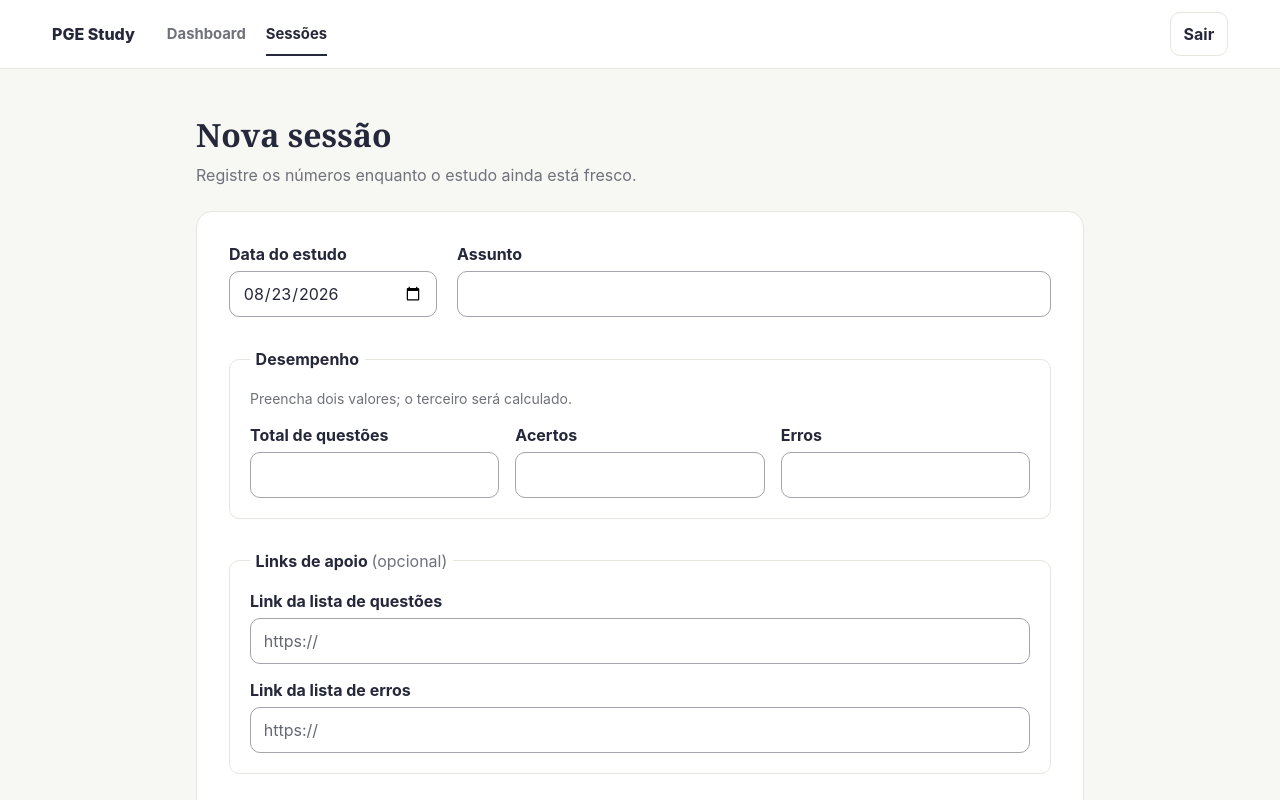
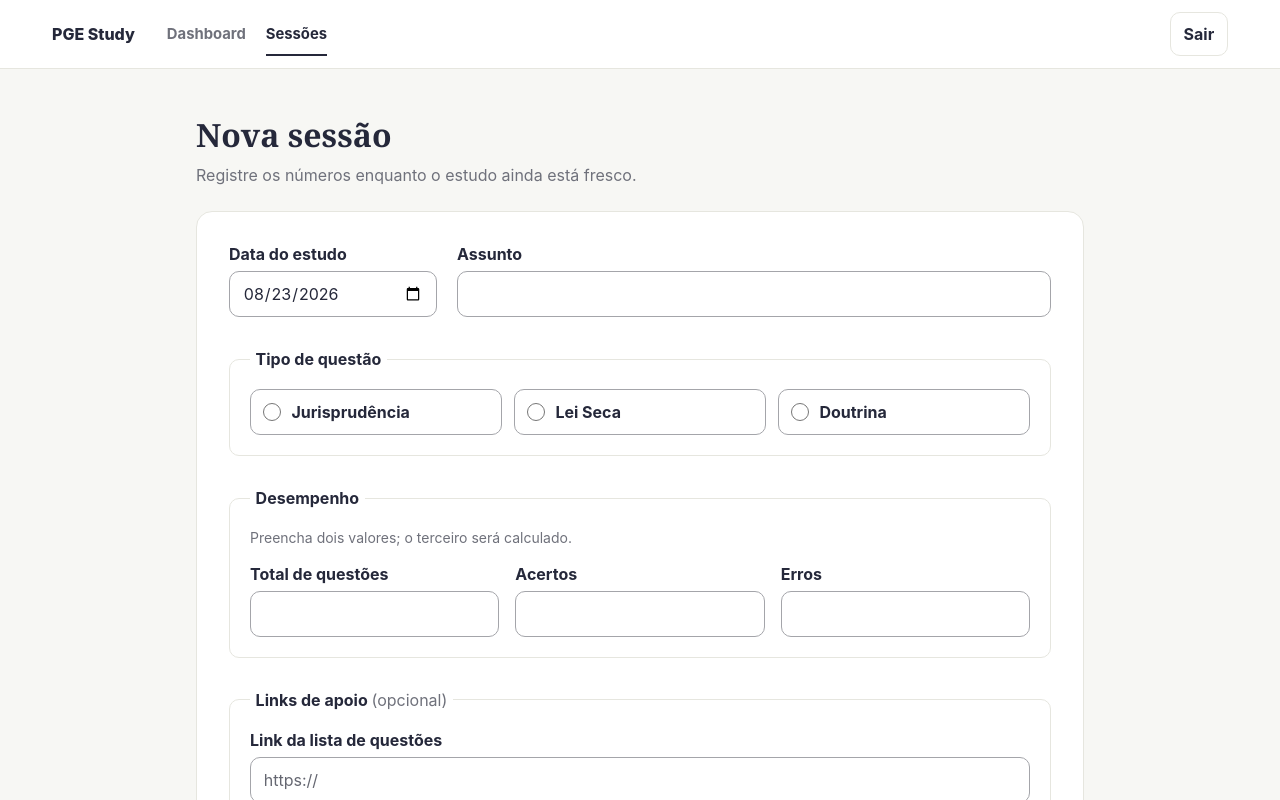
Before and after one commit to nusbru/pge-study-control, a Next.js app: page /sessions/new in a window 1280 px wide. Shown: the top 800 px of the page. Built offline with nearby package versions, Linux system fonts and the light colour scheme; no server answers; sample sign-in values are in the browser's storage.

Commit message:
feat: require question type in session form

```diff
--- a/src/app/(protected)/sessions/[id]/edit/page.tsx
+++ b/src/app/(protected)/sessions/[id]/edit/page.tsx
@@ -31,6 +31,7 @@ export default async function EditSessionPage({ params }: EditSessionPageProps)
           defaultValues={{
             studyDate,
             subject: session.subject,
+            questionType: session.questionType,
             totalQuestions: session.totalQuestions,
             correctAnswers: session.correctAnswers,
             wrongAnswers: session.wrongAnswers,
--- a/src/modules/study-sessions/session-form.module.css
+++ b/src/modules/study-sessions/session-form.module.css
@@ -65,6 +65,7 @@
 }
 
 .field label,
+.typeSection legend,
 .countSection legend,
 .linksSection legend {
   color: var(--ink);
@@ -86,6 +87,7 @@
 }
 
 .field input:focus-visible,
+.typeOptions input:focus-visible,
 .actions button:focus-visible,
 .actions a:focus-visible {
   outline: 3px solid var(--accent);
@@ -118,6 +120,7 @@
   font-weight: 650;
 }
 
+.typeSection,
 .countSection,
 .linksSection {
   min-width: 0;
@@ -127,6 +130,7 @@
   border-radius: 0.625rem;
 }
 
+.typeSection legend,
 .countSection legend,
 .linksSection legend {
   padding: 0 0.35rem;
@@ -135,6 +139,45 @@
 .linksSection legend span {
   color: var(--muted);
   font-weight: 400;
+}
+
+.typeSection {
+  display: grid;
+  gap: 0.75rem;
+}
+
+.typeOptions {
+  display: grid;
+  grid-template-columns: repeat(3, minmax(0, 1fr));
+  gap: 0.75rem;
+}
+
+.typeOptions label {
+  display: flex;
+  gap: 0.65rem;
+  align-items: center;
+  min-height: 2.875rem;
+  padding: 0.65rem 0.75rem;
+  border: 1px solid #a4a5aa;
+  border-radius: 0.625rem;
+  color: var(--ink);
+  cursor: pointer;
+  font-weight: 650;
+}
+
+.typeOptions label:hover {
+  border-color: var(--ink);
+}
+
+.typeOptions input {
+  width: 1.125rem;
+  height: 1.125rem;
+  margin: 0;
+  accent-color: var(--accent);
+}
+
+.typeSection[aria-invalid="true"] {
+  border-color: #9b2f24;
 }
 
 .countHelp {
@@ -230,6 +273,11 @@
     grid-template-columns: 1fr;
   }
 
+  .typeOptions {
+    grid-template-columns: 1fr;
+  }
+
+  .typeSection,
   .countSection,
   .linksSection {
     padding: 1rem;
--- a/src/modules/study-sessions/session-form.tsx
+++ b/src/modules/study-sessions/session-form.tsx
@@ -1,9 +1,10 @@
 "use client";
 
 import Link from "next/link";
-import { startTransition, useActionState, useEffect, useState } from "react";
+import { startTransition, useActionState, useEffect, useState, type FormEvent } from "react";
 import { formatPercentage, percentage, resolveQuestionCounts } from "./domain";
 import type { SessionActionState } from "./actions";
+import { editableQuestionTypes, isEditableQuestionType, questionTypeLabels } from "./question-type";
 import styles from "./session-form.module.css";
 
 type CountField = "totalQuestions" | "correctAnswers" | "wrongAnswers";
@@ -11,6 +12,7 @@ type CountField = "totalQuestions" | "correctAnswers" | "wrongAnswers";
 type FormValues = {
   studyDate: string;
   subject: string;
+  questionType: string;
   totalQuestions: string;
   correctAnswers: string;
   wrongAnswers: string;
@@ -39,6 +41,7 @@ function initialValues(defaultStudyDate?: string, defaults: SessionFormDefaults
   return {
     studyDate: toString(defaults.studyDate) || defaultStudyDate || "",
     subject: toString(defaults.subject),
+    questionType: isEditableQuestionType(defaults.questionType) ? defaults.questionType : "",
     totalQuestions: toString(defaults.totalQuestions),
     correctAnswers: toString(defaults.correctAnswers),
     wrongAnswers: toString(defaults.wrongAnswers),
@@ -105,6 +108,12 @@ export function SessionForm({
     setDraft({ actionValues: state.values, values: nextValues });
   }
 
+  function submit(event: FormEvent<HTMLFormElement>) {
+    event.preventDefault();
+    const formData = new FormData(event.currentTarget);
+    startTransition(() => formAction(formData));
+  }
+
   function setCalculatedField(field: CountField | null) {
     setCalculation({ actionValues: state.values, field });
   }
@@ -162,7 +171,12 @@ export function SessionForm({
   }
 
   return (
-    <form className={styles.form} action={formAction} noValidate>
+    <form
+      className={styles.form}
+      action={formAction}
+      noValidate
+      onSubmit={submit}
+    >
       {state.formError && (
         <p className={styles.formError} role="alert">{state.formError}</p>
       )}
@@ -199,6 +213,34 @@ export function SessionForm({
           {fieldError("subject") && <p className={styles.fieldError} id="subject-error">{fieldError("subject")}</p>}
         </div>
       </div>
+
+      <fieldset
+        className={styles.typeSection}
+        aria-invalid={fieldError("questionType") ? true : undefined}
+        aria-describedby={fieldError("questionType") ? "questionType-error" : undefined}
+      >
+        <legend>Tipo de questão</legend>
+        <div className={styles.typeOptions}>
+          {editableQuestionTypes.map((questionType) => (
+            <label key={questionType}>
+              <input
+                name="questionType"
+                type="radio"
+                required
+                value={questionType}
+                checked={values.questionType === questionType}
+                onChange={(event) => setValues({ ...values, questionType: event.target.value })}
+              />
+              <span>{questionTypeLabels[questionType]}</span>
+            </label>
+          ))}
+        </div>
+        {fieldError("questionType") && (
+          <p className={styles.fieldError} id="questionType-error">
+            {fieldError("questionType")}
+          </p>
+        )}
+      </fieldset>
 
       <fieldset className={styles.countSection} aria-describedby={countError ? "question-count-error" : undefined}>
         <legend>Desempenho</legend>
```
Also changed, not shown: 2 other files (tests, documents, lock files or other folders).
